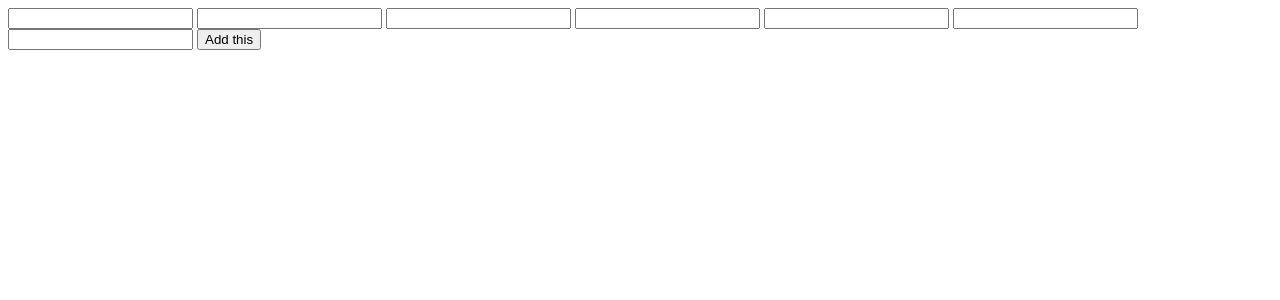
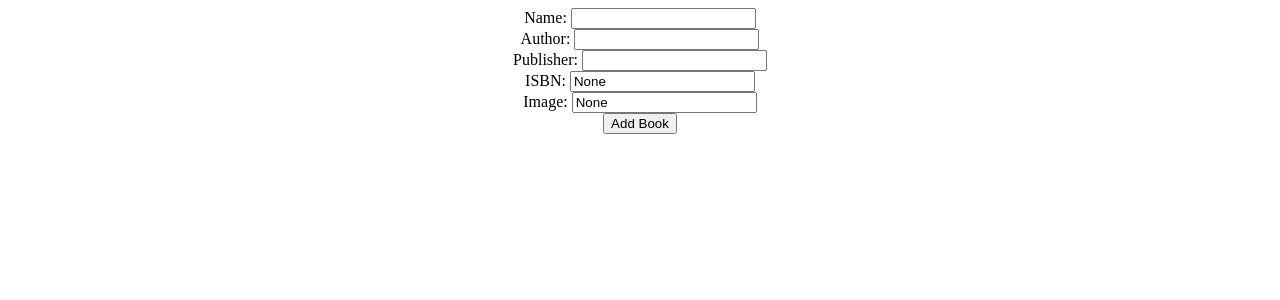
Before and after one commit to richard-ma/LibraryAdmin, a Flask app: page /book/new in a window 1280 px wide. Shown: the top 300 px of the page. Run offline with Flask 2, Linux system fonts and the light colour scheme.

Commit message:
add new book

```diff
--- a/app.py
+++ b/app.py
@@ -9,6 +9,7 @@ from flask import abort
 from flask import flash
 import sqlite3
 import os
+from hashlib import md5
 
 PROJECT_ROOT = os.path.dirname(__file__)
 DATABASE = os.path.join(PROJECT_ROOT, "data", "libraryadmin.db")
@@ -52,9 +53,28 @@ def index():
     return redirect(url_for("book_search"))
 
 
-@app.route("/book/new")
+@app.route("/book/new", methods=['GET', 'POST'])
 def book_new():
-    return render_template('book_new.html')
+    if request.method == 'GET':
+        return render_template('book_new.html')
+    elif request.method == 'POST':
+        book_id = md5((request.form['name']+request.form['author']+request.form['publisher']+request.form['isbn']).encode('utf-8')) \
+            .hexdigest()
+        flag = None
+        g.db.execute("insert into book (id, name, author, publisher, isbn, image, flag) values (?, ?, ?, ?, ?, ?, ?)",
+                     [
+                         book_id,
+                         request.form['name'],
+                         request.form['author'],
+                         request.form['publisher'],
+                         request.form['isbn'],
+                         request.form['image'],
+                         flag,
+                     ])
+        g.db.commit()
+        return redirect(url_for('book_search'))
+    else:
+        raise Exception("Unkown request method: %s" % request.method)
 
 
 @app.route("/book/update")
--- a/templates/book_new.html
+++ b/templates/book_new.html
@@ -5,15 +5,32 @@
     <title>Add Book</title>
 </head>
 <body>
-    <form>
-        <input type="text" />
-        <input type="text" />
-        <input type="text" />
-        <input type="text" />
-        <input type="text" />
-        <input type="text" />
-        <input type="text" />
-        <input type="submit" value="Add this" />
-    </form>
+    <div align="center">
+        <form method="post" action="{{ url_for('book_new') }}">
+            <div>
+                <label for="name">Name:</label>
+                <input type="text" name="name" id="name" />
+            </div>
+            <div>
+                <label for="author">Author:</label>
+                <input type="text" name="author" id="author" />
+            </div>
+            <div>
+                <label for="publisher">Publisher:</label>
+                <input type="text" name="publisher" id="publisher" />
+            </div>
+            <div>
+                <label for="isbn">ISBN:</label>
+                <input type="text" name="isbn" id="isbn" value="None" />
+            </div>
+            <div>
+                <label for="image">Image:</label>
+                <input type="text" name="image" id="image" value="None" />
+            </div>
+            <div>
+                <input type="submit" value="Add Book" />
+            </div>
+        </form>
+    </div>
 </body>
 </html>
--- a/templates/book_search.html
+++ b/templates/book_search.html
@@ -8,6 +8,8 @@
     <div align="center">
         <div>
             <span><a href="{{ url_for('index') }}">Home</a></span>
+            <span>|</span>
+            <span><a href="{{ url_for('book_new') }}">Add Book</a></span>
             <span>|</span>
             {% if login == True %}
             <span><a href="{{ url_for('audience_logout') }}">Logout</a></span>
```
Also changed, not shown: data/libraryadmin.db.
